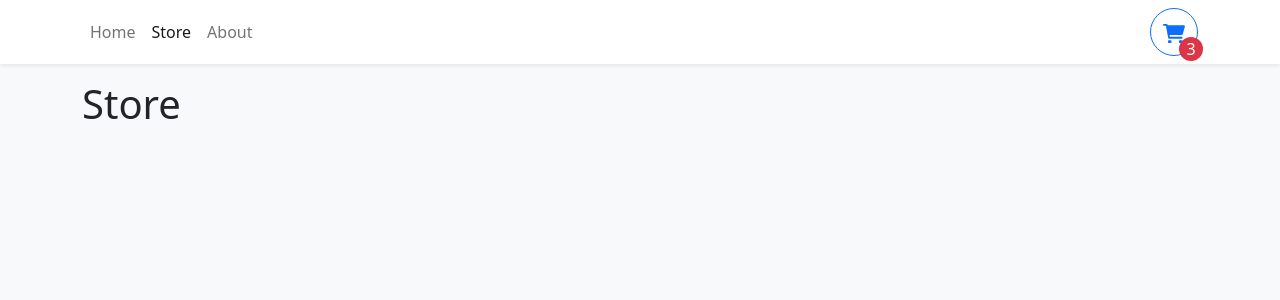
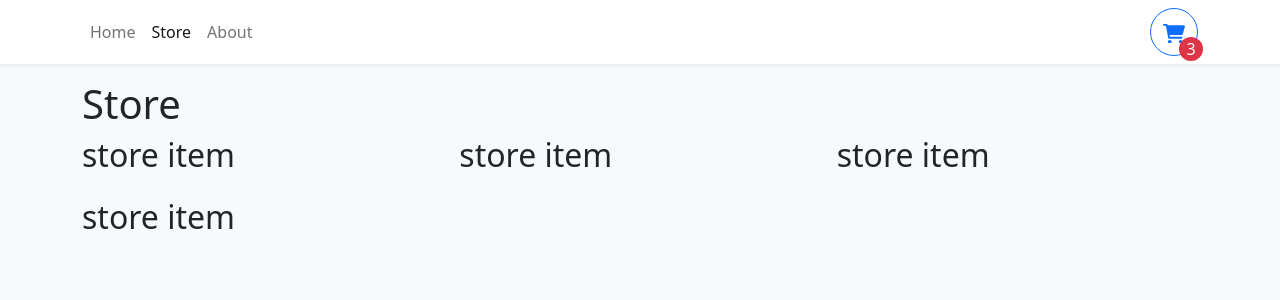
Before and after one commit to edo979/shopping-cart, a React (Vite) app: page /store in a window 1280 px wide. Shown: the top 300 px of the page. Built offline with nearby package versions, Linux system fonts and the light colour scheme.

Commit message:
add StoreItem comp

```diff
--- /dev/null
+++ b/src/components/StoreItem.tsx
@@ -0,0 +1,10 @@
+type StoreItemsProps = {
+  id: number
+  name: string
+  price: number
+  imgUrl: string
+}
+
+export function StoreItem({ id, name, price, imgUrl }: StoreItemsProps) {
+  return <h2>store item</h2>
+}
--- a/src/pages/Store.tsx
+++ b/src/pages/Store.tsx
@@ -1,3 +1,18 @@
+import { Col, Row } from 'react-bootstrap'
+import { StoreItem } from '../components/StoreItem'
+import storeItems from '../data/items.json'
+
 export function Store() {
-  return <h1>Store</h1>
+  return (
+    <>
+      <h1>Store</h1>
+      <Row xs={1} md={2} lg={3} className="g-3">
+        {storeItems.map((item) => (
+          <Col key={item.id}>
+            <StoreItem {...item} />
+          </Col>
+        ))}
+      </Row>
+    </>
+  )
 }
```
